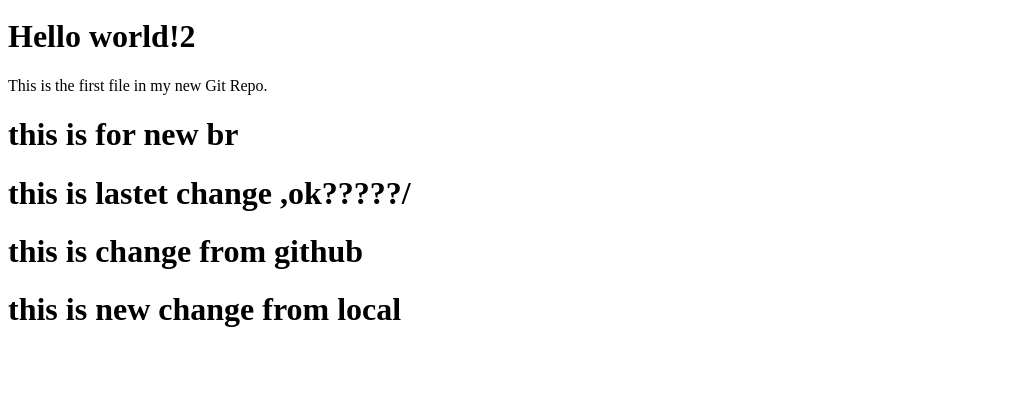
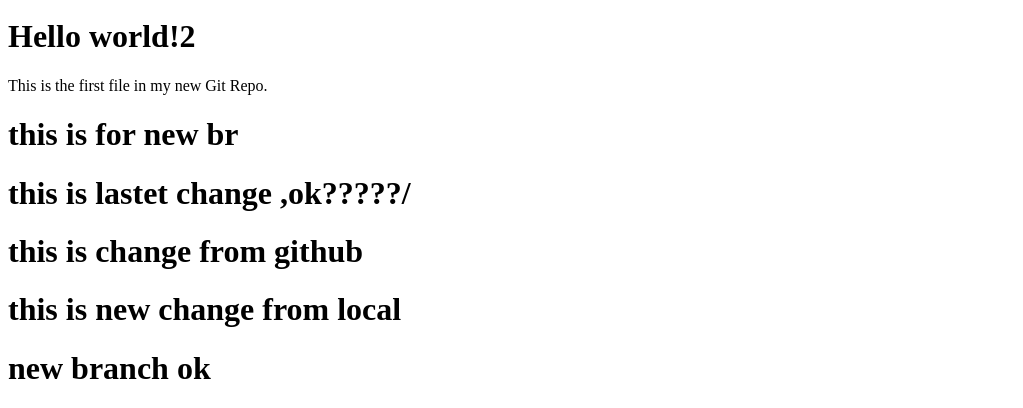
Before and after one commit to VJ-Rocks/npp, a plain HTML site: page index.html in a window 1280 px wide. Shown: the part 1318-1726 px from the top of the page, without its empty margins (0-1023 px from the left). Before the commit the page ends 1668 px from the top, so only its background shows below. Drawn offline with Linux system fonts and the light colour scheme.

Commit message:
new branch added from local and changes to index

```diff
--- a/index.html
+++ b/index.html
@@ -21,6 +21,8 @@ style="width:100%;max-width:960px"></div>
 
 <h1>this is new change from local</h1>
 
+<h1>new branch ok</h1>
+
 
 
 </body>
```
